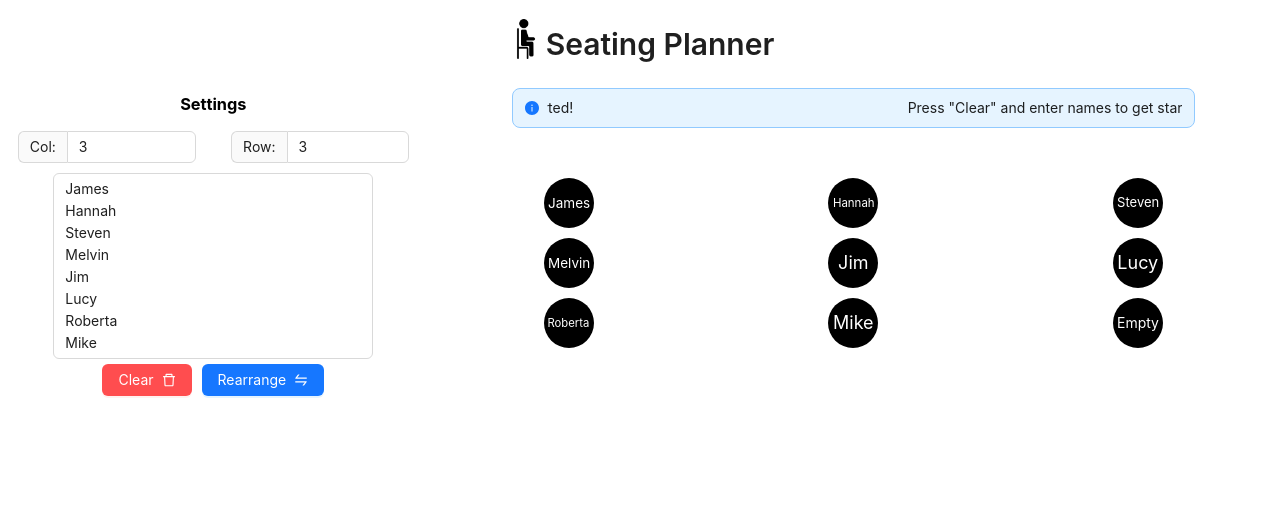
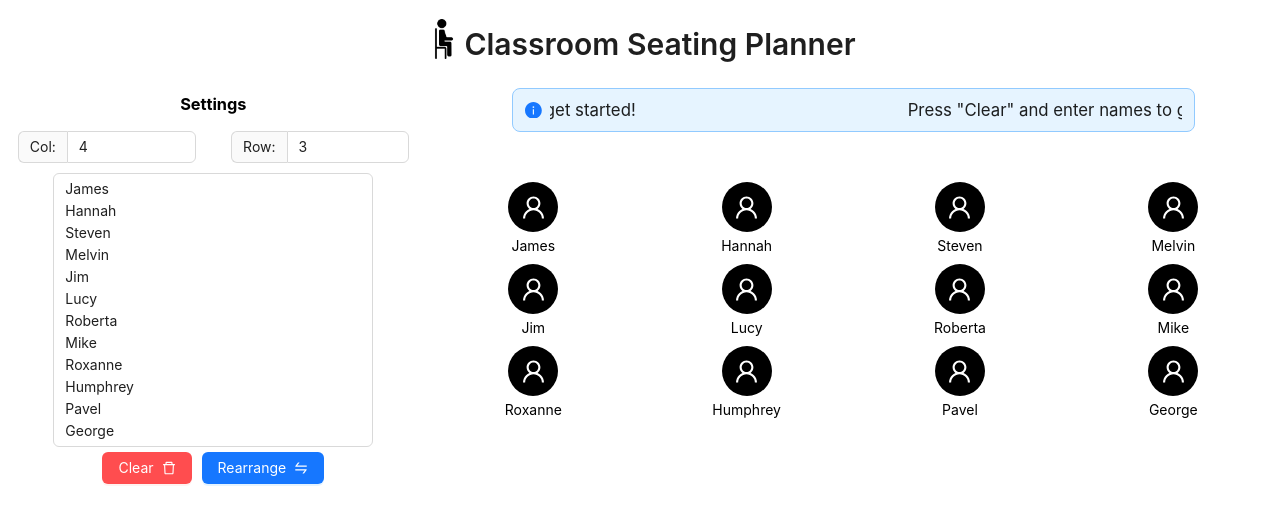
Before and after one commit to Remitito/seating-planner, a React (Create React App) app: page / in a window 1280 px wide. Shown: the top 524 px of the page. Built offline with nearby package versions, Linux system fonts and the light colour scheme; the HTML template or start-up script is replaced by a standard one.

Commit message:
Basicimplementation ready to deploy

```diff
--- a/src/App.css
+++ b/src/App.css
@@ -11,6 +11,18 @@
 .seat {
   flex: 28%;
   margin: 5px;
+}
+
+.selectedSeatAvatar {
+  background-color: #1677ff;
+}
+
+.seatAvatar {
+  background-color: black;
+}
+
+.seatAvatar:hover {
+  background-color: #1677ff;
 }
 
 
--- a/src/App.js
+++ b/src/App.js
@@ -1,37 +1,33 @@
 import React, {useState, useReducer} from 'react'
 import './App.css'
 import Marquee from 'react-fast-marquee'
-import {SwapOutlined, DeleteOutlined, CheckCircleOutlined} from '@ant-design/icons'
-import {Col, Row, Input, InputNumber, Label, Button, Avatar, Alert, Switch, Typography, Image} from 'antd'
+import {SwapOutlined, DeleteOutlined, CheckCircleOutlined, UserOutlined, FrownOutlined} from '@ant-design/icons'
+import {Col, Row, Input, InputNumber, Button, Avatar, Alert, Switch, Typography, Image, Popconfirm} from 'antd'
 const {TextArea} = Input
 const {Title} = Typography
 
 
 const App = () => {
-  const [newNames, updateNewNames] = useState("James\nHannah\nSteven\nMelvin\nJim\nLucy\nRoberta\nMike")
-  const [nameArray, setArray] = useState(["James", "Hannah", "Steven", "Melvin", "Jim", "Lucy", "Roberta", "Mike", "Empty"])
-  const [columns, setColumns] = useState(3)
+  const [newNames, updateNewNames] = useState("James\nHannah\nSteven\nMelvin\nJim\nLucy\nRoberta\nMike\nRoxanne\nHumphrey\nPavel\nGeorge")
+  const [nameArray, setArray] = useState(["James", "Hannah", "Steven", "Melvin", "Jim", "Lucy", "Roberta", "Mike", "Roxanne", "Humphrey", "Pavel", "George"])
+  const [columns, setColumns] = useState(4)
+  const [rows, setRows] = useState(3)
   const [message, setMessage] = useState(['Press "Clear" and enter names to get started!', 'info'])
   const [confirmed, confirm] = useState(false) // to trigger showing the rearrange seats button after confirming
   const [selectedSeat, selectSeat] = useState(-1)
-  const [rows, setRows] = useState(3)
   const [notEnoughSeats, showNotEnoughSeats] = useState(false)
   const [noNamesAdded, showNoNames] = useState(false)
-
-// Implement rearrange button functionality !!!
-// Add an "Are You Sure?" popup after clear is pressed
-// Add background picture
-
+  const [noDuplicates, showDuplicates] = useState(false)
 
   const rearrange = () => {
-    let newNameArray = nameArray
+    let newNameArray = [...nameArray]
     for (var i = newNameArray.length - 1; i > 0; i--) {
       var j = Math.floor(Math.random() * (i + 1));
       var temp = newNameArray[i];
       newNameArray[i] = newNameArray[j];
       newNameArray[j] = temp;
     }
-    setArray(newNameArray)
+    setArray(newNameArray) // does nothing
   }
 
   const clearAll = () => {
@@ -45,6 +41,7 @@ const App = () => {
   // After pressing "Confirm"
   const makeArray = () => {
     showNotEnoughSeats(false)
+    showDuplicates(false)
     showNoNames(false)
     if(newNames.length === 0) {
       showNoNames(true)
@@ -53,11 +50,20 @@ const App = () => {
     let removeEmptyLines = newNames.replace(/^(?=\n)$|^\s*|\s*$|\n\n+/gm,"")
     let newNameArray = removeEmptyLines.split(/\r?\n/)
     let totalSeats = columns * rows
-    if(newNameArray.length > totalSeats) {
+    if(newNameArray.length > totalSeats) { // check there are enough seats
       showNotEnoughSeats(true)
       return
     }
-    if(newNameArray.length < (totalSeats)) {
+    let nameSet = new Set(newNameArray)
+    console.log(nameSet)
+    console.log(newNameArray)
+    if(newNameArray.length !== new Set(newNameArray).size) { // Check for duplicates
+      console.log(newNameArray)
+      console.log(new Set(newNameArray))
+      showDuplicates(true)
+      return
+    }
+    if(newNameArray.length < (totalSeats)) { // Add "Empty" to fill unused seats
       while(newNameArray.length < (totalSeats)) {
         newNameArray.push("Empty")
       }
@@ -69,6 +75,7 @@ const App = () => {
 
   const handleChange = (func) => {
     showNotEnoughSeats(false)
+    showDuplicates(false)
     confirm(true)
     // if(func() === setRows()) {} // work around for weird bug
     func()
@@ -92,22 +99,12 @@ const App = () => {
 
   const mapNames = () => {
     return nameArray.map((student, index) =>
-    <div style={{flex: (100 / columns) + "%", marginBottom: "10px"}}>
+    <div style={{flex: (100 / columns) + "%", marginBottom: "10px", display: 'flex', flexDirection: 'column'}}>
       <a onClick={() => handleSeatChange(index)}>
-        <Avatar className='seatAvatar' size={50}
-        style={{backgroundColor: selectedSeat === index ? "#1677ff" : "black"}}>{student}</Avatar>
+        <Avatar icon={<UserOutlined />} className={selectedSeat === index ? 'selectedSeatAvatar' : 'seatAvatar'} size={50} />
       </a>
+      <label style={{margin: "auto", marginTop: "5px"}}>{student}</label>
     </div>
-    )
-  }
-
-  const mapSeats = () => {
-    return nameArray.map((name, index) =>
-    <>
-      <Button onClick={() => handleSeatChange(index)}>
-        <Avatar>{name}</Avatar>
-      </Button>
-    </>
     )
   }
 
@@ -116,7 +113,7 @@ const App = () => {
       {/* <a href="https://www.flaticon.com/free-icons/seat" title="seat icons">Seat icons created by Freepik - Flaticon</a> */}
         <Row justify="center" align="middle">
           <img height={40} src={require('./images/chair.png')} />
-          <Title level={2}>Seating Planner</Title>
+          <Title level={2}>Classroom Seating Planner</Title>
         </Row>
       <Row>
         <Col span={8}>
@@ -127,12 +124,15 @@ const App = () => {
           {noNamesAdded && (
             <Alert className='settingsAlert' type="error" showIcon message="Please add a name"/>
           )}
+          {noDuplicates && (
+            <Alert className='settingsAlert' type="error" showIcon message="No duplicates!"/>
+          )}
           <Row justify="space-around">
             <Col span={10}>
               <InputNumber min="1" addonBefore="Col: " value={columns} onChange={(value) => handleChange(setColumns(value))}/>
             </Col>
             <Col span={10}>
-              <InputNumber controls min="1" addonBefore="Row: " value={rows} onChange={(value) => handleChange(setRows(value))}/>
+              <InputNumber min="1" addonBefore="Row: " value={rows} onChange={(value) => handleChange(setRows(value))}/>
             </Col>
           </Row>
           <Row justify="center">
@@ -144,8 +144,10 @@ const App = () => {
             </Col>
           </Row>
           <Row justify={"center"} align="middle">
-            <Button onClick={() => clearAll()} style={{margin: "5px"}} danger type="primary">Clear
-            <DeleteOutlined /></Button>
+            <Popconfirm onConfirm={() => clearAll()} title="Are you sure want to delete everything?" okText="Yes" cancelText="No">
+              <Button style={{margin: "5px"}} danger type="primary">Clear
+              <DeleteOutlined /></Button>
+            </Popconfirm>
             {confirmed ?
              <Button onClick={() => makeArray()} style={{margin: "5px"}} type="primary">Confirm
              <CheckCircleOutlined /></Button>
@@ -157,17 +159,19 @@ const App = () => {
           </Row>
         </Col>
         <Col span={16}>
-          <Alert style={{width: "80%", margin: "auto", marginTop: "10px"}}
+          <Alert style={{width: "80%", margin: "auto", marginTop: "10px", fontSize: "larger"}}
           type={message[1]} showIcon message={
             <Marquee speed={50} pauseOnHover gradient={false}>
               {message[0]}
             </Marquee>} />
-          {nameArray.length > 0 ?
+          {nameArray.length > 0 || newNames.length > 0 ?
             <div className='seatCont'>
             {mapNames()}
             </div>
             :
-            <Title style={{marginTop: "70px"}} keyboard type={"danger"} level={2}>No Names Added</Title>
+            <>
+              <FrownOutlined spin style={{marginTop: "70px", fontSize: "10rem"}}/>
+            </>
           }
         </Col>
       </Row>
```
